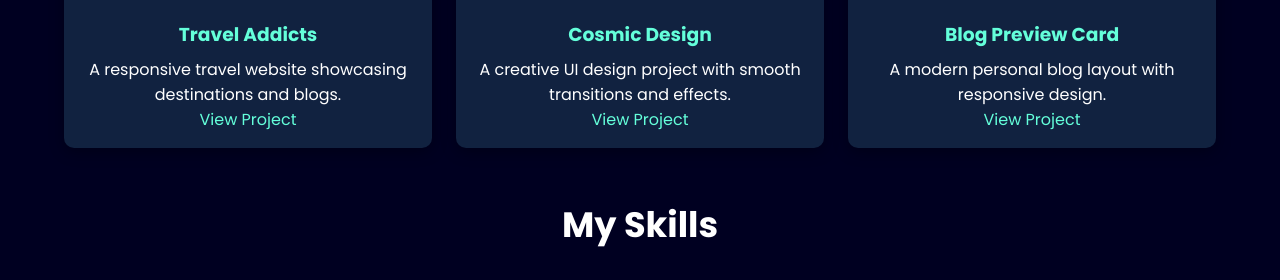
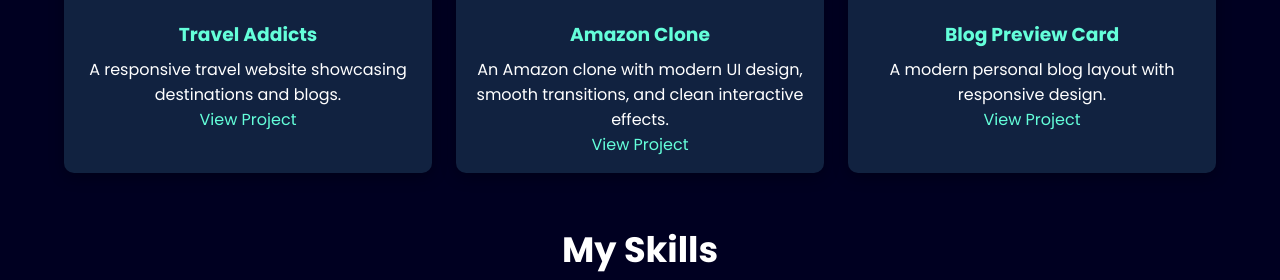
Before and after one commit to Iam-AshishYadav/Ashish-Portfolio, a plain HTML site: page index.html in a window 1280 px wide. Shown: the part 857-1137 px from the top of the page. Drawn offline with nearby package versions, Linux system fonts and the light colour scheme.

Commit message:
Modify project details in index.html
Updated project links and descriptions in the portfolio.

```diff
--- a/index.html
+++ b/index.html
@@ -67,11 +67,11 @@
         </div>
 
         <div class="project">
-        <iframe src="https://cosmic-elf-7dea3b.netlify.app/" title="Cosmic Design"></iframe>
+        <iframe src="https://iam-ashishyadav.github.io/Amazon-Clone/" title="Cosmic Design"></iframe>
         <div class="project-info">
-          <h3>Cosmic Design</h3>
-          <p>A creative UI design project with smooth transitions and effects.</p>
-          <a href="https://cosmic-elf-7dea3b.netlify.app/" target="_blank">View Project</a>
+          <h3>Amazon Clone</h3>
+          <p>An Amazon clone with modern UI design, smooth transitions, and clean interactive effects.</p>
+          <a href="https://iam-ashishyadav.github.io/Amazon-Clone/" target="_blank">View Project</a>
         </div>
         </div>
 
```
